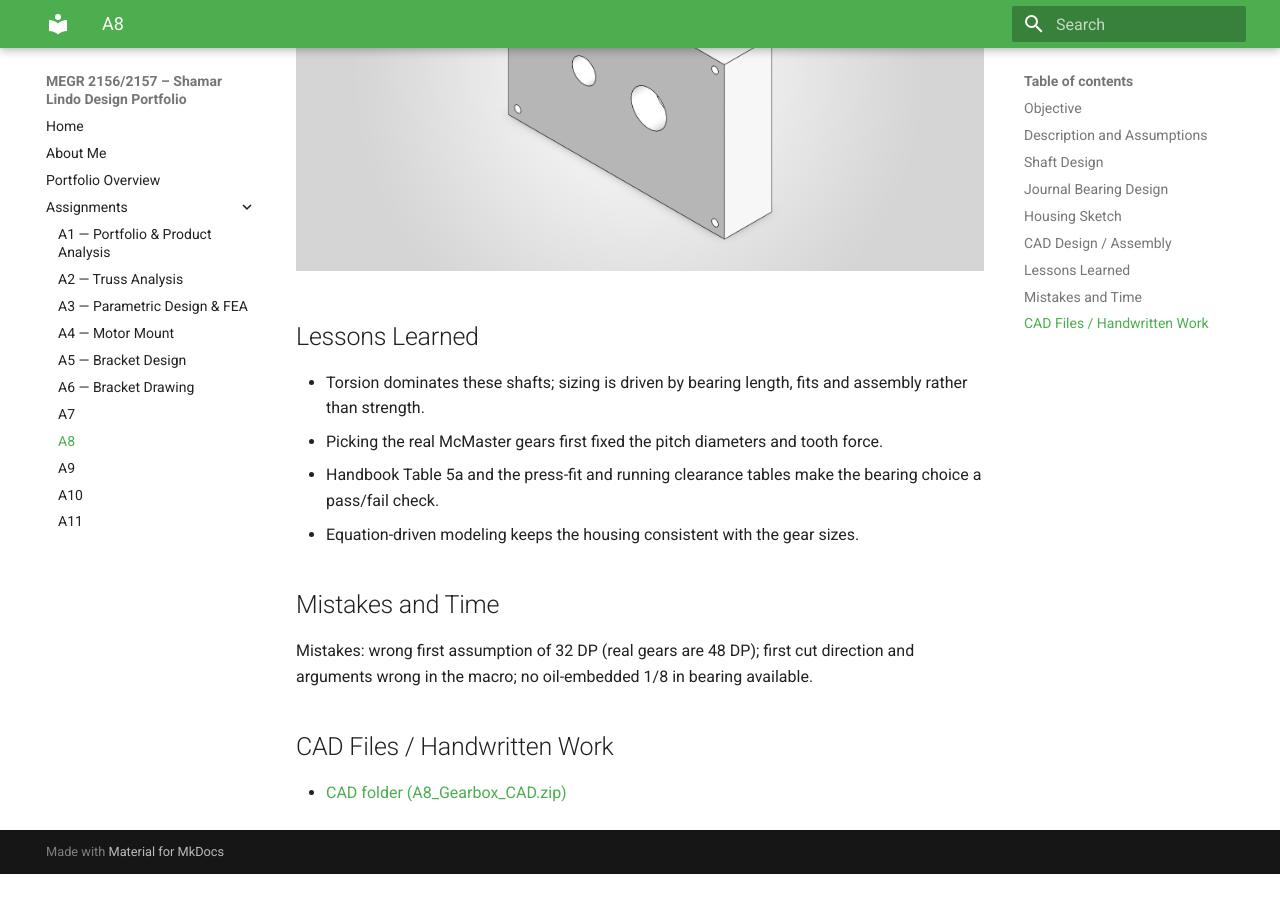
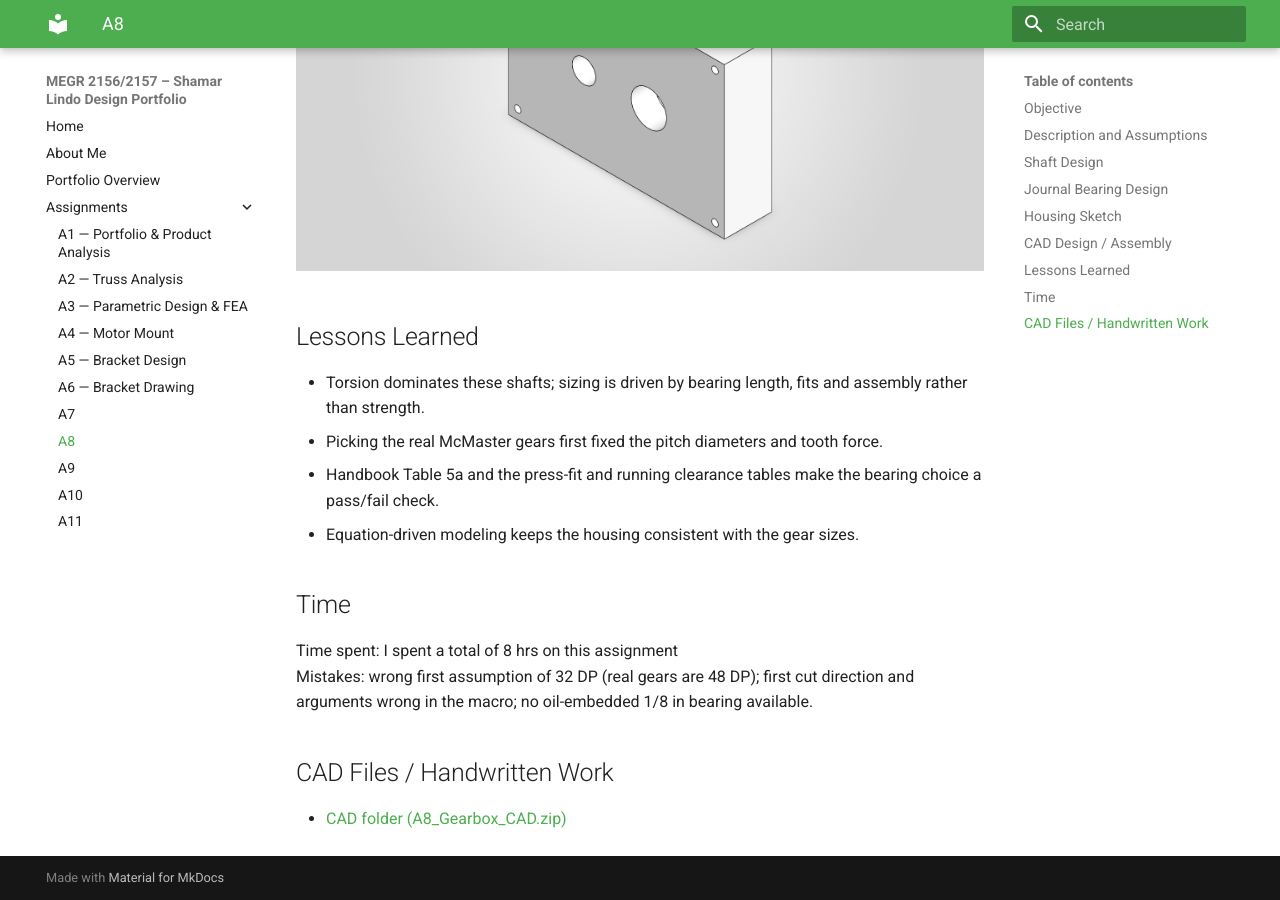
Before and after one commit to shamardlindo1/-megr2157-portfolio, an MkDocs documentation site: the page built from docs/assignments/A08/index.md, in a window 1280 px wide and 900 px high, scrolled down 3587 px. Built offline with MkDocs 1.6.1 and Material for MkDocs 9.7.7, drawn with Linux system fonts in a browser that asks for light colours; before the commit the page ends 4461 px from its top, so only the background shows below that.

Commit message:
Update index.md

```diff
--- a/docs/assignments/A08/index.md
+++ b/docs/assignments/A08/index.md
@@ -57,8 +57,8 @@ Parametric SolidWorks parts using global variables and equations (CD = (PD_p + P
 - Handbook Table 5a and the press-fit and running clearance tables make the bearing choice a pass/fail check.
 - Equation-driven modeling keeps the housing consistent with the gear sizes.
 
-## Mistakes and Time
-
+## Time
+Time spent: I spent a total of 8 hrs on this assignment
 Mistakes: wrong first assumption of 32 DP (real gears are 48 DP); first cut direction and arguments wrong in the macro; no oil-embedded 1/8 in bearing available.
 
 ## CAD Files / Handwritten Work
```
